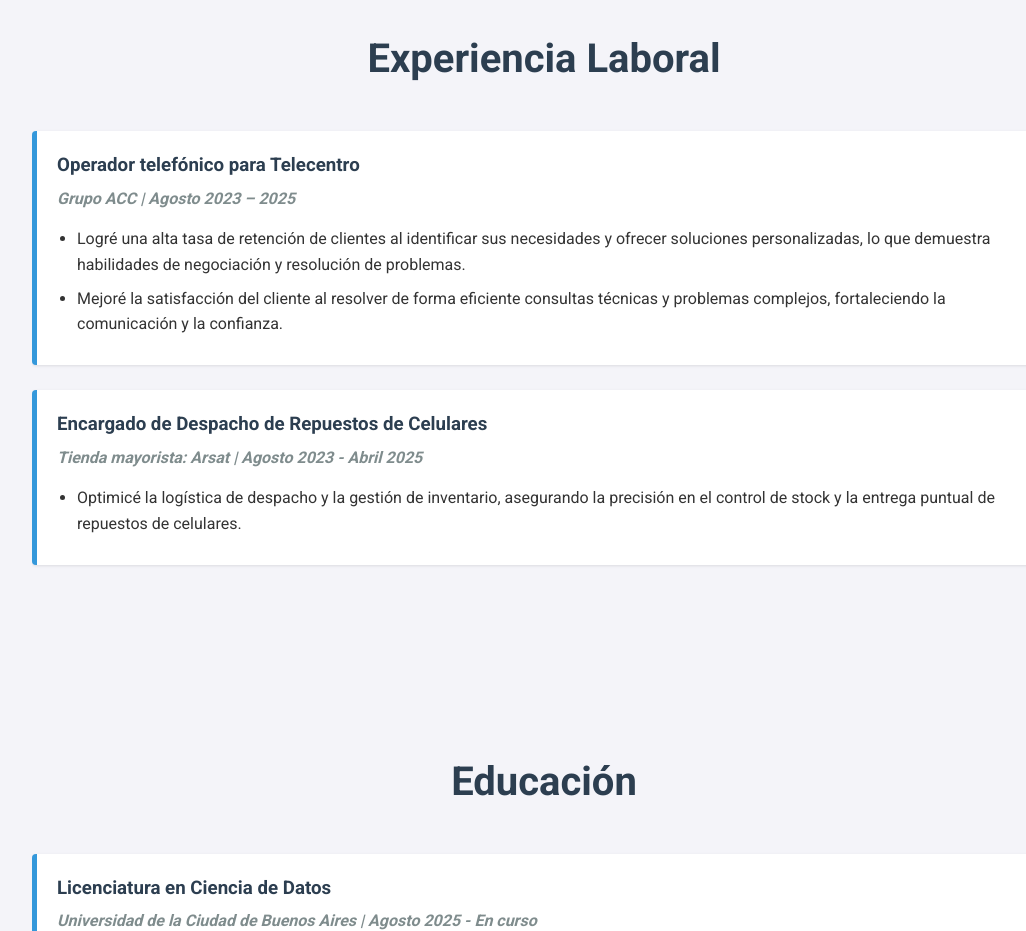
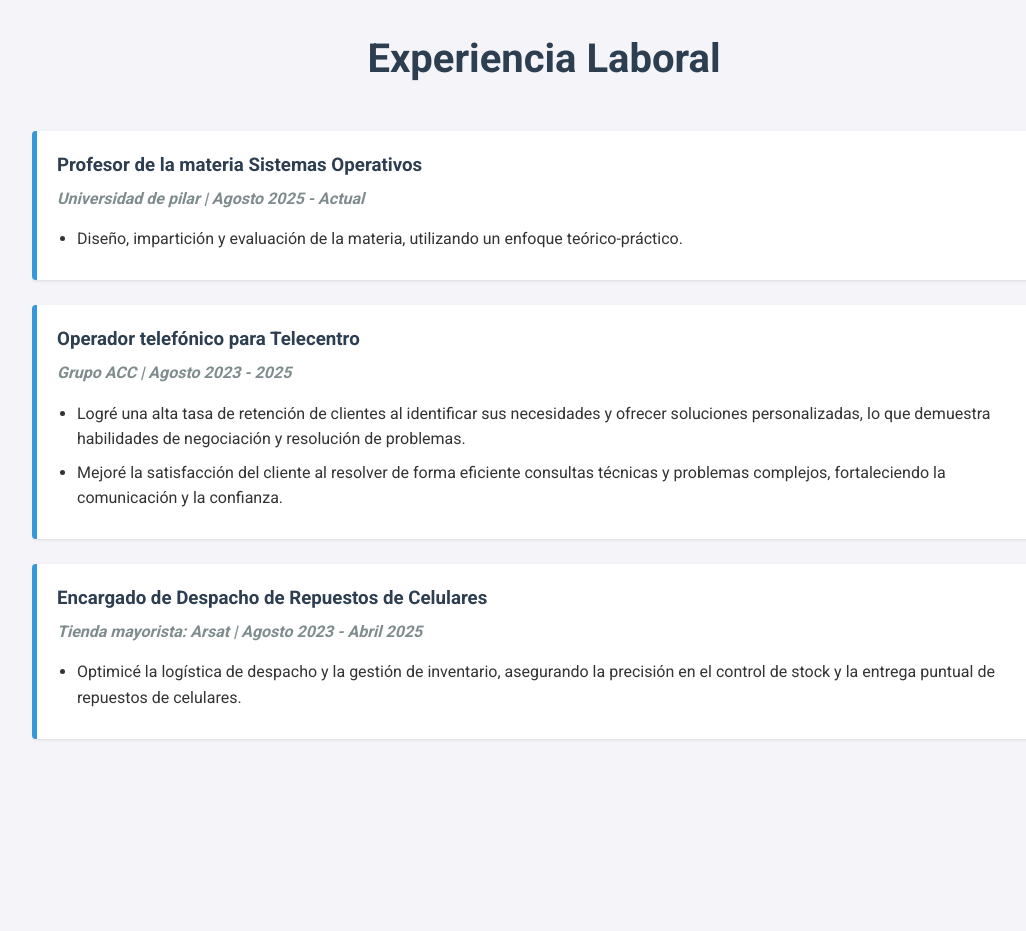
Before and after one commit to Jean5011/Jean5011.github.io, a plain HTML site: page index.html in a window 1280 px wide. Shown: the part 2720-3651 px from the top of the page, without its empty margins (96-1122 px from the left). Drawn offline with Linux system fonts and the light colour scheme; a small style sheet from the web is missing.

Commit message:
Actualizacion 17/10/2025

```diff
--- a/index.html
+++ b/index.html
@@ -223,9 +223,17 @@
         <div class="container">
             <h2>Experiencia Laboral</h2>
 
+             <div class="job-entry">
+                <h3>Profesor de la materia Sistemas Operativos</h3>
+                <h4>Universidad de pilar | Agosto 2025 - Actual</h4>
+                <ul>
+                    <li>Diseño, impartición y evaluación de la materia, utilizando un enfoque teórico-práctico.</li>
+                </ul>
+            </div>
+
             <div class="job-entry">
                 <h3>Operador telefónico para Telecentro</h3>
-                <h4>Grupo ACC | Agosto 2023 – 2025</h4>
+                <h4>Grupo ACC | Agosto 2023 - 2025</h4>
                 <ul>
                     <li>Logré una alta tasa de retención de clientes al identificar sus necesidades y ofrecer soluciones personalizadas, lo que demuestra habilidades de negociación y resolución de problemas.</li>
                     <li>Mejoré la satisfacción del cliente al resolver de forma eficiente consultas técnicas y problemas complejos, fortaleciendo la comunicación y la confianza.</li>
```
Also changed, not shown: sobre mi/perfil.jpeg, 1 other file.
